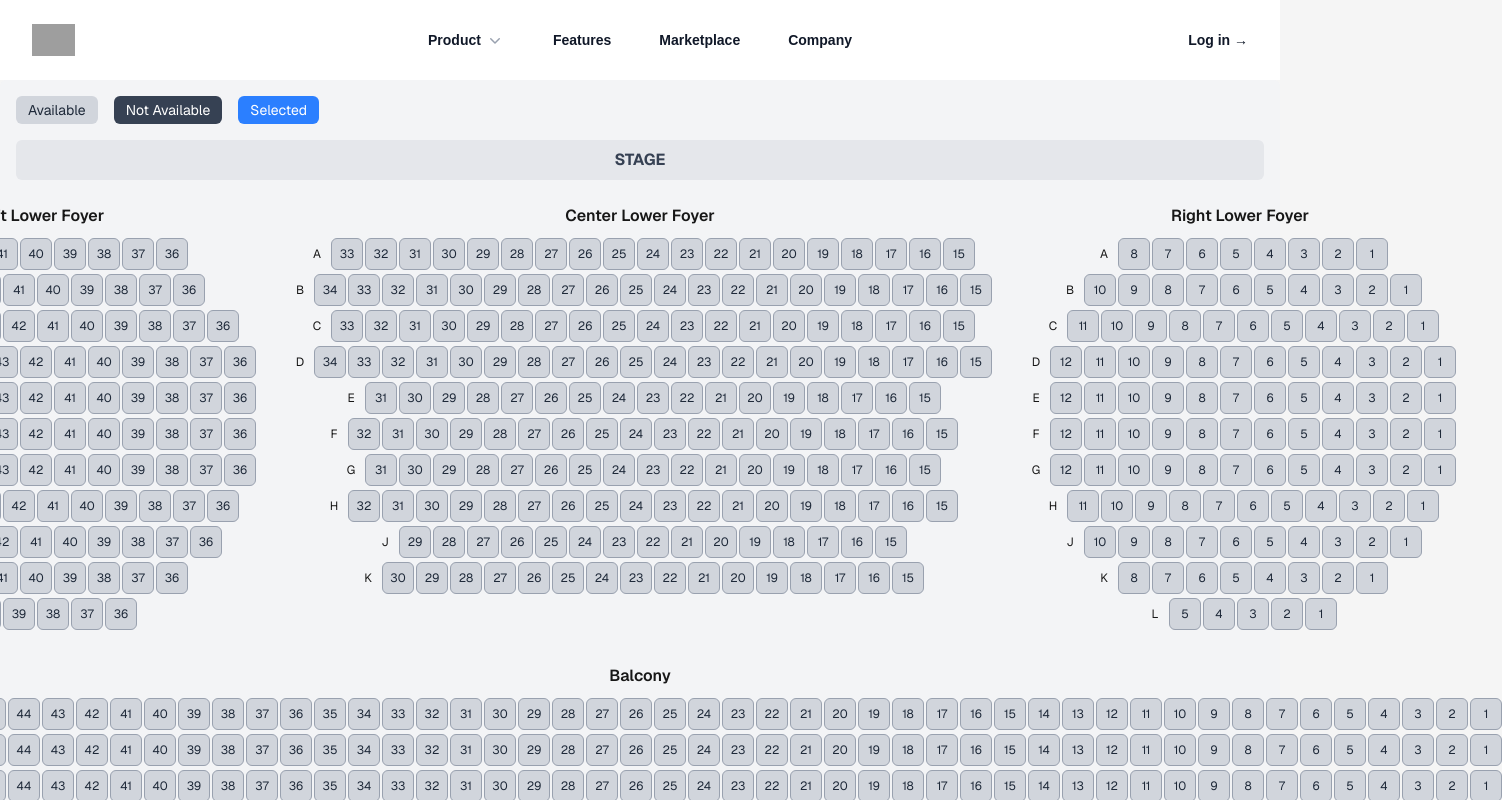
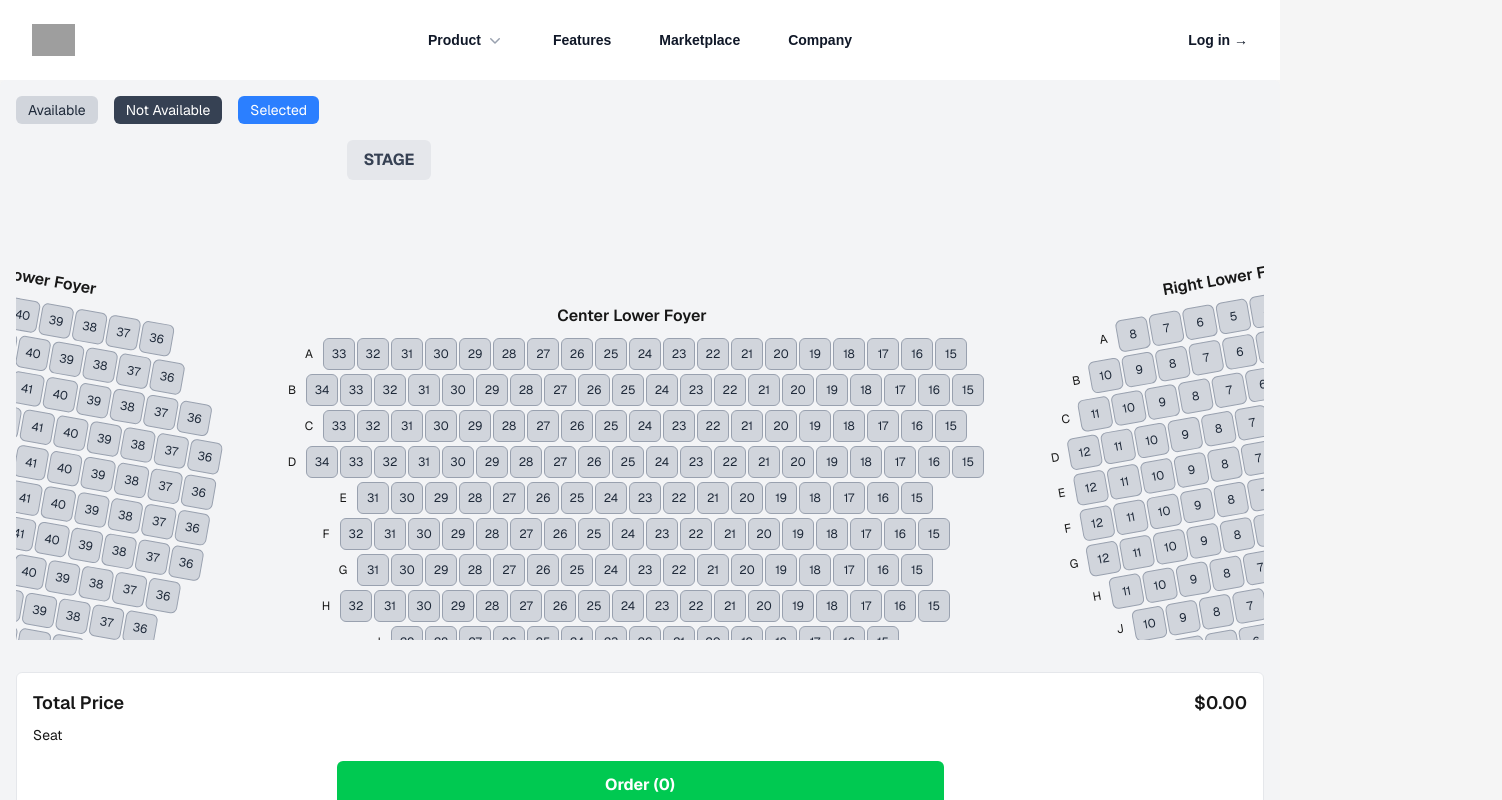
Before and after one commit to Diyow/PACE, a Next.js app: page /seat-selection in a window 1280 px wide. Shown: the top 800 px of the page, 1502 px wide, since content can reach past the window. Built offline with nearby package versions, Linux system fonts and the light colour scheme; grey boxes are pictures that could not be loaded.

Commit message:
Seat-Selection: - Added Scrollable Container - Fixed Left and Right Lower Foyer Angle

```diff
--- a/package.json
+++ b/package.json
@@ -11,6 +11,7 @@
   "dependencies": {
     "@headlessui/react": "^2.2.2",
     "@heroicons/react": "^2.2.0",
+    "@react-spring/web": "^10.0.0",
     "bcrypt": "^5.1.1",
     "cookie": "^1.0.2",
     "joi": "^17.13.3",
@@ -18,7 +19,8 @@
     "next": "15.3.1",
     "react": "^19.0.0",
     "react-dom": "^19.0.0",
-    "react-icons": "^5.5.0"
+    "react-icons": "^5.5.0",
+    "react-use-gesture": "^9.1.3"
   },
   "devDependencies": {
     "@eslint/eslintrc": "^3",
--- a/src/app/seat-selection/page.js
+++ b/src/app/seat-selection/page.js
@@ -1,12 +1,13 @@
 'use client';
 
-import React, { useState, useEffect } from 'react';
+import React, { useState, useEffect, useRef } from 'react';
 import { useRouter, useSearchParams } from 'next/navigation';
 
 const SeatSelectionPage = () => {
   const router = useRouter();
   const searchParams = useSearchParams();
   const ticketPrice = parseFloat(searchParams.get('ticketPrice')) || 0;
+  const scrollContainerRef = useRef(null);
 
   const [seatingLayout, setSeatingLayout] = useState([
     {
@@ -24,6 +25,12 @@ const SeatSelectionPage = () => {
         K: Array.from({ length: 8 }, (_, i) => ({ number: 36 + (8 - 1 - i), status: 'available' })),
         L: Array.from({ length: 5 }, (_, i) => ({ number: 36 + (5 - 1 - i), status: 'available' })),
       },
+      style: {
+        transform: 'rotate(10deg)',
+        transformOrigin: 'top right',
+        marginTop: '100px',
+        marginLeft: '35px',
+      },
     },
     {
       section: 'Center Lower Foyer',
@@ -39,6 +46,7 @@ const SeatSelectionPage = () => {
         J: Array.from({ length: 15 }, (_, i) => ({ number: 15 + (15 - 1 - i), status: 'available' })),
         K: Array.from({ length: 16 }, (_, i) => ({ number: 15 + (16 - 1 - i), status: 'available' })),
       },
+      style: { marginTop: '100px' },
     },
     {
       section: 'Right Lower Foyer',
@@ -55,6 +63,11 @@ const SeatSelectionPage = () => {
         K: Array.from({ length: 8 }, (_, i) => ({ number: 1 + (8 - 1 - i), status: 'available' })),
         L: Array.from({ length: 5 }, (_, i) => ({ number: 1 + (5 - 1 - i), status: 'available' })),
       },
+      style: {
+        transform: 'rotate(-10deg)',
+        transformOrigin: 'top left',
+        marginTop: '100px',
+      },
     },
     {
       section: 'Balcony',
@@ -65,6 +78,7 @@ const SeatSelectionPage = () => {
         DD: Array.from({ length: 49 }, (_, i) => ({ number: 49 - i, status: 'available' })),
         EE: Array.from({ length: 48 }, (_, i) => ({ number: 48 - i, status: 'available' })),
       },
+      style: { marginLeft: 'auto', marginRight: 'auto' }, // Attempt to center the balcony
     },
   ]);
 
@@ -74,6 +88,13 @@ const SeatSelectionPage = () => {
   useEffect(() => {
     setTotalPrice(selectedSeats.length * ticketPrice);
   }, [selectedSeats, ticketPrice]);
+
+  useEffect(() => {
+    if (scrollContainerRef.current) {
+      const container = scrollContainerRef.current;
+      container.scrollLeft = (container.scrollWidth - container.clientWidth) / 2;
+    }
+  }, []);
 
   const handleSeatSelect = (sectionIndex, rowLetter, seatNumber) => {
     setSeatingLayout(prevLayout => {
@@ -122,14 +143,14 @@ const SeatSelectionPage = () => {
   };
 
   const getRowRotation = (section, rowIndex, totalRows) => {
-    const baseAngle = 8;
+    const baseAngle = 5;
     const maxIndex = totalRows - 1;
     const normalizedIndex = rowIndex / maxIndex;
 
     if (section === 'Left Lower Foyer') {
+      return `${-baseAngle * normalizedIndex}deg`;
+    } else if (section === 'Right Lower Foyer') {
       return `${baseAngle * normalizedIndex}deg`;
-    } else if (section === 'Right Lower Foyer') {
-      return `-${baseAngle * normalizedIndex}deg`;
     }
     return '0deg';
   };
@@ -141,22 +162,29 @@ const SeatSelectionPage = () => {
         <span className="bg-gray-700 text-white px-3 py-1 rounded-md text-sm">Not Available</span>
         <span className="bg-blue-500 text-white px-3 py-1 rounded-md text-sm">Selected</span>
       </div>
-      <div className="bg-gray-200 text-gray-700 py-2 px-4 rounded-md mb-6 font-bold text-center w-full">
+
+      {/* Scrollable Container */}
+      <div ref={scrollContainerRef} className="overflow-auto max-h-[500px] min-w-[1200px]">
+        <div className="flex flex-col justify-center px-4">
+          <div className="w-full flex justify-center mb-6">
+            <div className="bg-gray-200 text-gray-700 py-2 px-4 rounded-md font-bold text-center">
               STAGE
             </div>
-
-      <div className="flex flex-col items-center">
+          </div>
           <div className="flex items-start gap-8 mb-8">
             {seatingLayout.slice(0, 3).map((sectionData, sectionIndex) => (
-            <div key={sectionIndex} className="flex flex-col items-center">
+              <div key={sectionIndex} className="flex flex-col items-center" style={sectionData.style}>
                 <h3 className="font-semibold mb-2">{sectionData.section}</h3>
-              <div className="flex flex-col items-center"> {/* Center the rows */}
+                <div className="flex flex-col items-center">
                   {Object.entries(sectionData.rows).map(([rowLetter, seats], rowIndex) => (
                     <div
                       key={rowLetter}
                       className="flex gap-0.5 my-0.5 items-center"
                       style={{
-                      transform: getRowRotation(sectionData.section, rowIndex, Object.keys(sectionData.rows).length),
+                        transform:
+                          sectionData.section === 'Left Lower Foyer' || sectionData.section === 'Right Lower Foyer'
+                            ? getRowRotation(sectionData.section, rowIndex, Object.keys(sectionData.rows).length)
+                            : 'none',
                         transformOrigin:
                           sectionData.section === 'Left Lower Foyer'
                             ? 'top right'
@@ -188,8 +216,8 @@ const SeatSelectionPage = () => {
             ))}
           </div>
 
-        {/* Balcony Section (now numbering from right to left) */}
-        <div className="flex flex-col items-center mb-8">
+          {/* Balcony Section */}
+          <div className="flex flex-col items-center mb-8" style={seatingLayout[3].style}>
             <h3 className="font-semibold mb-2">{seatingLayout[3].section}</h3>
             <div className="flex flex-col items-center">
               {Object.entries(seatingLayout[3].rows).map(([rowLetter, seats]) => (
@@ -215,6 +243,7 @@ const SeatSelectionPage = () => {
             </div>
           </div>
         </div>
+      </div>
 
       <div className="mt-8 bg-white p-4 rounded-md border border-gray-200 w-full flex flex-col items-end">
         <div className="flex justify-between w-full mb-2 text-lg font-semibold">
```
Also changed, not shown: 1 other file (tests, documents, lock files or other folders). Lines whose indentation alone changed are shown as unchanged.
